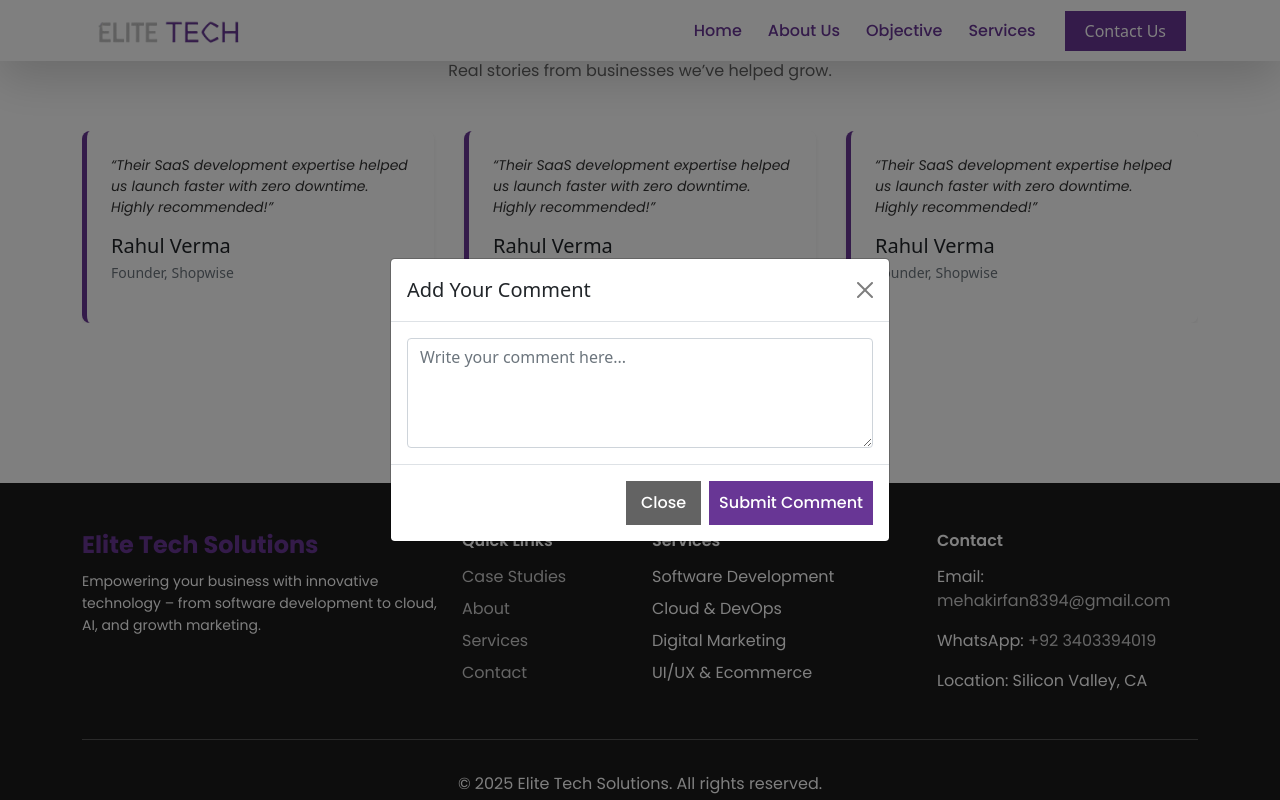
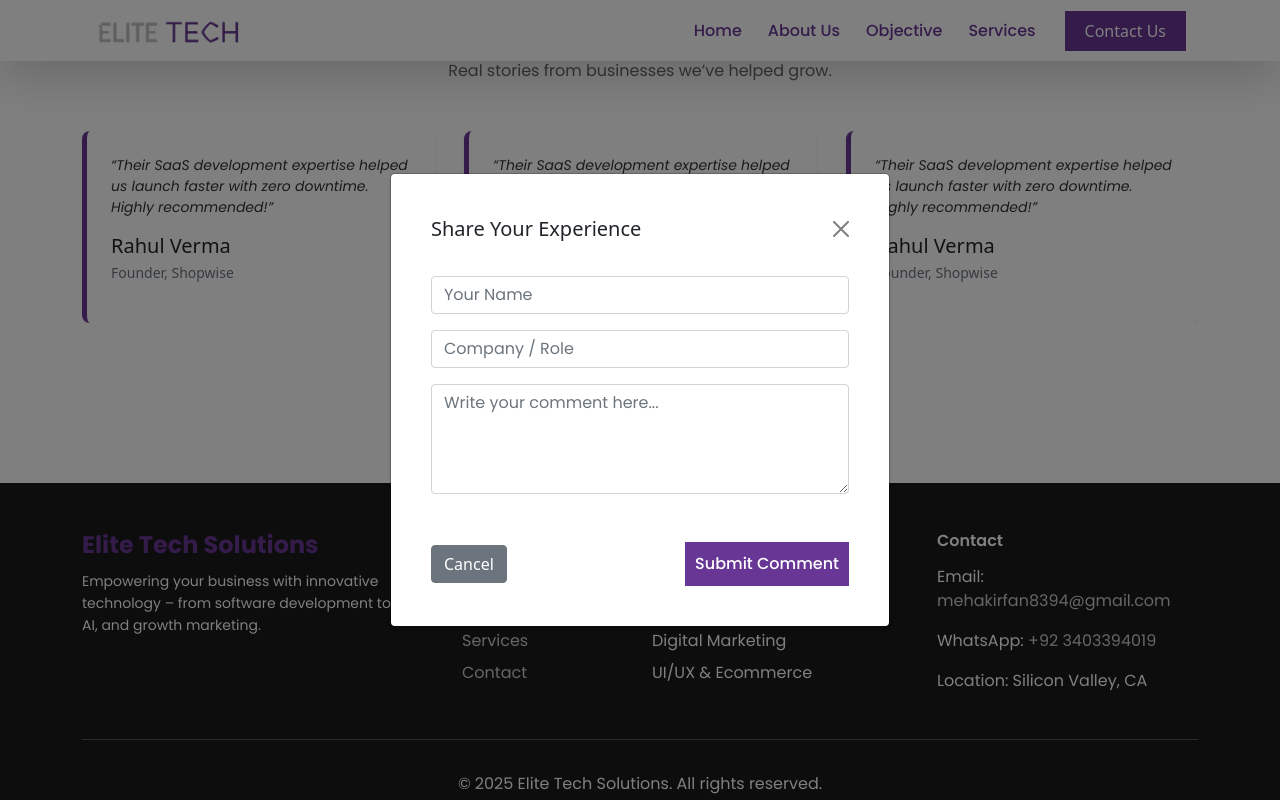
Before and after one commit to amnakhalid625/Elite_tech_website, a React (Vite) app: page / in a window 1280 px wide. Both pictures are taken after a click on the button "Add Your Comment". Shown: the part 4654-5454 px from the top of the page. Built offline with nearby package versions, Linux system fonts and the light colour scheme.

Commit message:
elite_website

```diff
--- a/src/pages/testimonial/Testimonial.jsx
+++ b/src/pages/testimonial/Testimonial.jsx
@@ -57,9 +57,9 @@ const TestimonialSection = () => {
   aria-hidden="true"
 >
   <div className="modal-dialog modal-dialog-centered">
-    <div className="modal-content">
-      <div className="modal-header">
-        <h5 className="modal-title" id="commentModalLabel">Add Your Comment</h5>
+    <div className="modal-content p-4 shadow-sm">
+      <div className="modal-header border-0">
+        <h5 className="modal-title" id="commentModalLabel">Share Your Experience</h5>
         <button
           type="button"
           className="btn-close"
@@ -67,28 +67,52 @@ const TestimonialSection = () => {
           aria-label="Close"
         ></button>
       </div>
+
       <div className="modal-body">
+        <div className="mb-3">
+          <input
+            type="text"
+            className="form-control"
+            placeholder="Your Name"
+          />
+        </div>
+
+        <div className="mb-3">
+          <input
+            type="text"
+            className="form-control"
+            placeholder="Company / Role"
+          />
+        </div>
+
+        <div className="mb-3">
           <textarea
             className="form-control"
             rows="4"
             placeholder="Write your comment here..."
           ></textarea>
         </div>
-      <div className="modal-footer">
+      </div>
+
+      <div className="modal-footer border-0 d-flex justify-content-between">
         <button
           type="button"
-          className="closeBtn"
+          className="btn btn-secondary"
           data-bs-dismiss="modal"
         >
-          Close
+          Cancel
         </button>
-        <button type="button" className="commentBtn">
+        <button
+          type="button"
+          className="commentBtn"
+        >
           Submit Comment
         </button>
       </div>
     </div>
   </div>
 </div>
+
 
 
 
--- a/src/pages/testimonial/testimonial.css
+++ b/src/pages/testimonial/testimonial.css
@@ -57,6 +57,11 @@
     font-family: "Poppins", sans-serif;
     font-weight: 500;
   }
+  .form-control {
+    border-radius: 10px;
+    font-family: "Poppins", sans-serif;
+  }
+
   .closeBtn{
     background-color: #636363;
     color: #fff;
```
Lines whose indentation alone changed are shown as unchanged.
